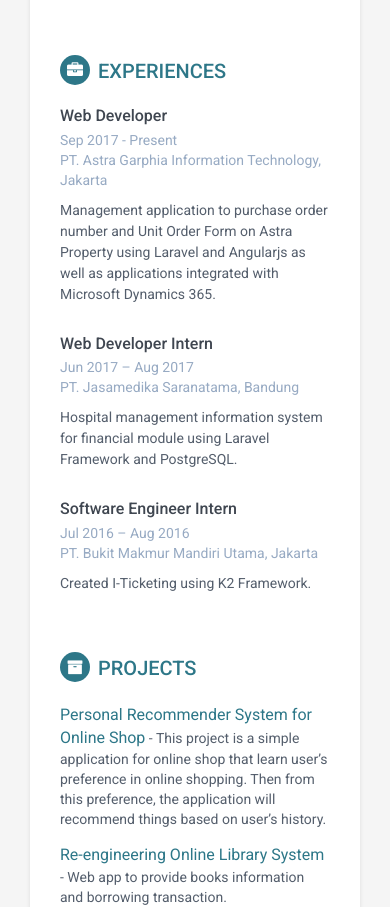
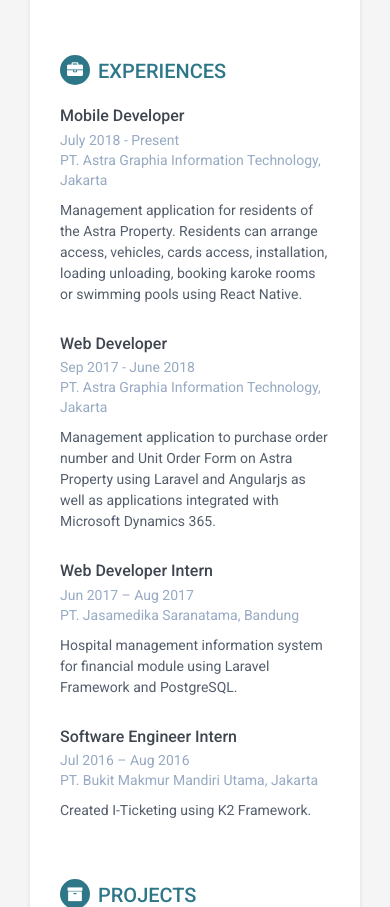
Before and after one commit to nielmanullang/nielmanullang.github.io, a plain HTML site: page index.html in a window 390 px wide. Shown: the part 1182-2089 px from the top of the page. Drawn offline with Linux system fonts and the light colour scheme.

Commit message:
Update index.html
Menambahkan mobile react natice

```diff
--- a/index.html
+++ b/index.html
@@ -82,14 +82,26 @@
 
             <section class="section experiences-section">
                 <h2 class="section-title"><i class="fa fa-briefcase"></i>Experiences</h2>
+                <div class="item">
+                    <div class="meta">
+                        <div class="upper-row">
+                            <h3 class="job-title">Mobile Developer</h3>
+                            <div class="time">July 2018 - Present</div>
+                        </div><!--//upper-row-->
+                        <div class="company">PT. Astra Graphia Information Technology, Jakarta</div>
+                    </div><!--//meta-->
+                    <div class="details">
+                        <p>Management application for residents of the Astra Property. Residents can arrange access, vehicles, cards access, installation, loading unloading, booking karoke rooms or swimming pools using React Native.</p>
+                    </div><!--//details-->
+                </div><!--//item-->
 
                 <div class="item">
                     <div class="meta">
                         <div class="upper-row">
                             <h3 class="job-title">Web Developer</h3>
-                            <div class="time">Sep 2017 - Present</div>
+                            <div class="time">Sep 2017 - June 2018</div>
                         </div><!--//upper-row-->
-                        <div class="company">PT. Astra Garphia Information Technology, Jakarta</div>
+                        <div class="company">PT. Astra Graphia Information Technology, Jakarta</div>
                     </div><!--//meta-->
                     <div class="details">
                         <p>Management application to purchase order number and Unit Order Form on Astra Property using Laravel and Angularjs as well as applications integrated with Microsoft Dynamics 365.</p>
```
